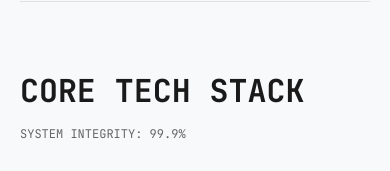
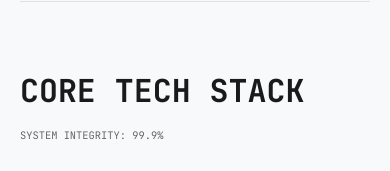
Before and after one commit to KacperCelejewski/personal_page, a Next.js app: page /en in a window 390 px wide. Shown: the part 1100-1271 px from the top of the page. Built offline with nearby package versions, Linux system fonts and the light colour scheme.

Commit message:
style: final mobile UI polish and visual audit fixes

```diff
--- a/src/app/[locale]/Home.module.css
+++ b/src/app/[locale]/Home.module.css
@@ -103,6 +103,14 @@
   font-family: var(--font-mono);
   font-size: 0.75rem;
   color: var(--secondary);
+  line-height: 1.2;
+}
+
+@media (max-width: 768px) {
+  .systemIntegrity {
+    font-size: 0.65rem;
+    margin-top: 0.25rem;
+  }
 }
 
 .techGrid {
```
